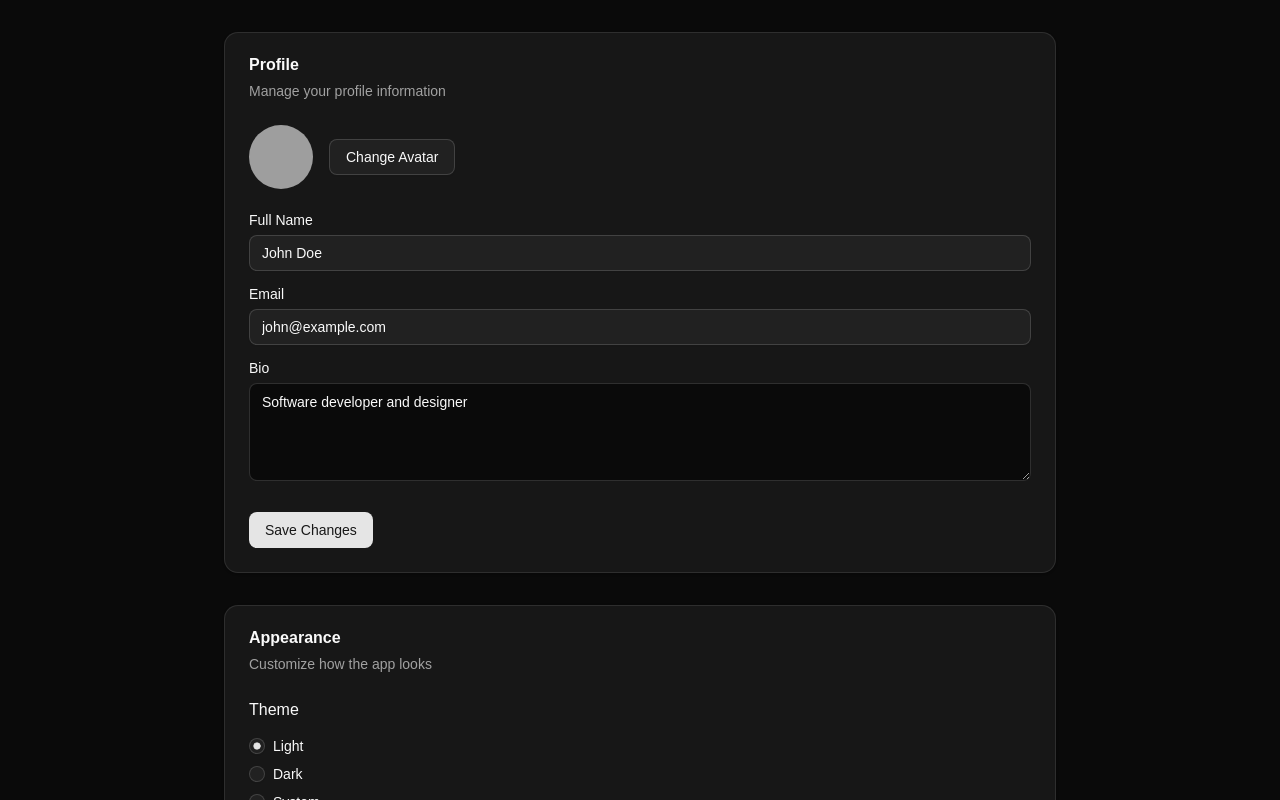
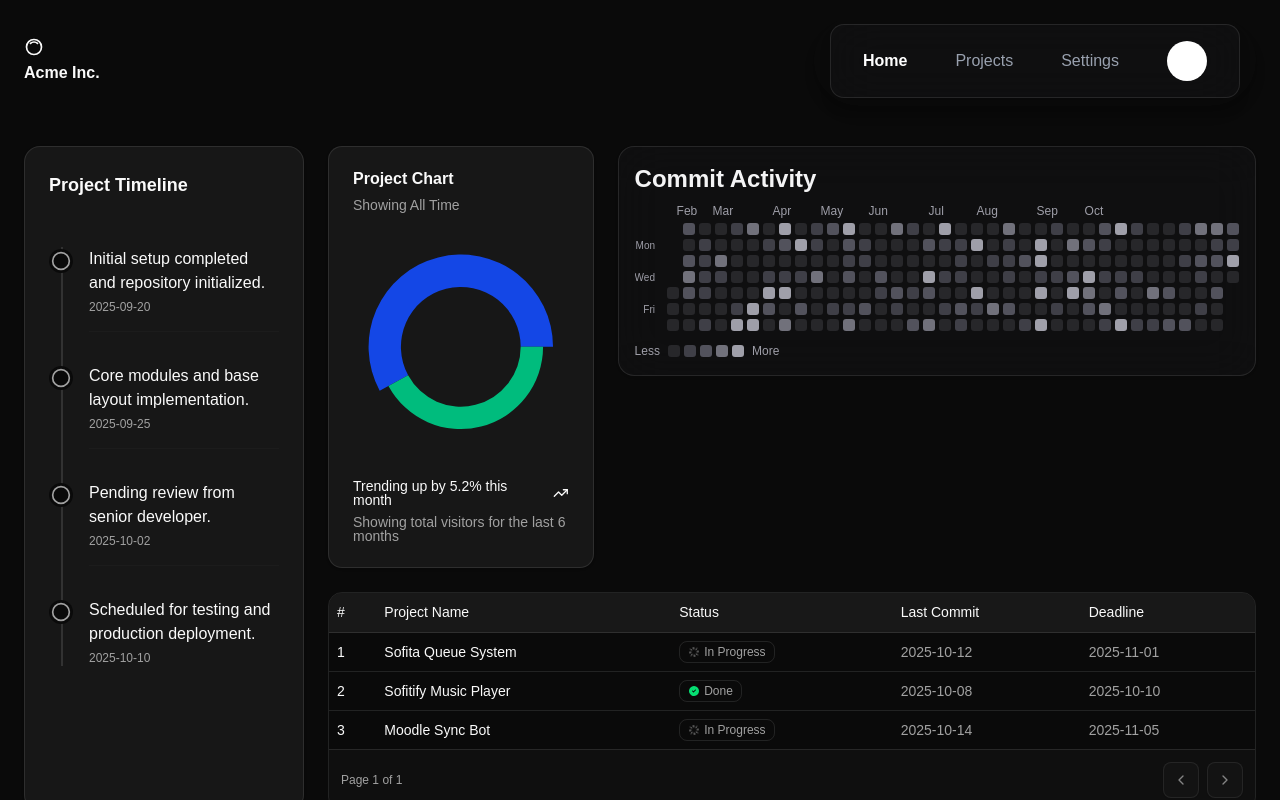
Before and after one commit to susshikan/Project-Tracker, a React (Vite) app in the folder project-tracker/: page / in a window 1280 px wide. Shown: the top 800 px of the page. Built offline with nearby package versions, Linux system fonts and the light colour scheme; grey boxes are pictures that could not be loaded.

Commit message:
Add router and solve bug in navbar

```diff
--- a/project-tracker/package.json
+++ b/project-tracker/package.json
@@ -28,6 +28,7 @@
     "lucide-react": "^0.545.0",
     "react": "^19.1.1",
     "react-dom": "^19.1.1",
+    "react-router-dom": "^7.9.4",
     "recharts": "^2.15.4",
     "tailwind-merge": "^3.3.1",
     "zod": "^4.1.12"
--- a/project-tracker/src/App.tsx
+++ b/project-tracker/src/App.tsx
@@ -1,11 +1,28 @@
-import { ChartProject } from "./components/dashboard/ChartProject"
+import { BrowserRouter as Router, Routes, Route } from "react-router-dom"
 import Tes from "./components/dashboard/Tes"
+import Dashboard from "./components/dashboard/Dashboard"
+import Navbar from "./components/navbar/Navbar"
+import ProjectListPage from "./components/ProjectListPage/ProjectListPage"
+import SettingsPage from "./components/Settings/SettingsPage"
+
+
 
 function App() {
 
 
   return (
-    <Tes />
+    <Router>
+      <div>
+        <Navbar />
+        <div>
+        <Routes>
+          <Route path="/" element={<Dashboard />} />
+          <Route path="/projects" element={<ProjectListPage />} />
+          <Route path="/settings" element={<SettingsPage />} />
+        </Routes>
+        </div>
+      </div>
+    </Router>
   )
 }
 
--- a/project-tracker/src/components/ProjectListPage/ProjectListPage.tsx
+++ b/project-tracker/src/components/ProjectListPage/ProjectListPage.tsx
@@ -1,13 +1,11 @@
 import { AddButton } from "./AddButton";
 import type { Project } from "./TableCard";
 import TableCard from "./TableCard";
-import Navbar from "../navbar/Navbar";
 //flex items-center justify-center min-h-screen bg-background p-4 flex-col
 
 export default function ProjectListPage(){
     return(
         <div>
-            <Navbar />
         <div className="flex items-center justify-center min-h-screen bg-background">
         <div className="w-full max-w-6xl p-4">
             <div className="pl-4">
--- a/project-tracker/src/components/dashboard/Dashboard.tsx
+++ b/project-tracker/src/components/dashboard/Dashboard.tsx
@@ -59,7 +59,6 @@ const data = [
 export default function Dashboard() {
   return (
     <div>
-    <Navbar />
     <div className="min-h-screen p-6 bg-background">
       {/* grid utama: sidebar kiri + konten kanan */}
       <div className="grid grid-cols-[280px_1fr] gap-6 h-full">
--- a/project-tracker/src/components/dashboard/Tes.tsx
+++ b/project-tracker/src/components/dashboard/Tes.tsx
@@ -38,6 +38,6 @@ const data = [
 
 export default function Tes() {
     return (
-       <SettingsPage />
+       <Dashboard />
     )
 }
--- a/project-tracker/src/components/navbar/FloatingNavbar.tsx
+++ b/project-tracker/src/components/navbar/FloatingNavbar.tsx
@@ -1,10 +1,12 @@
 import React from "react"
 import { useState } from "react"
+import { Link, useLocation } from "react-router-dom"
 
 export default function FloatingNavbar() {
-  const [active, setActive] = useState("/")
+  const location = useLocation()
+  const activePath = location.pathname
 
-  const isActive = (path: any) => active === path
+  const isActive = (path: string) => activePath === path
 
   return (
     <nav className="">
@@ -14,32 +16,31 @@ export default function FloatingNavbar() {
 
 
           {/* Navigation Links */}
-          <button
-            onClick={() => setActive("/")}
+          <Link
+            to='/'
             className={`transition-colors ${
               isActive("/") ? "text-white font-semibold" : "text-gray-400 hover:text-white"
             }`}
           >
             Home
-          </button>
+          </Link>
 
-          <button
-            onClick={() => setActive("/projects")}
+          <Link
+            to='/projects'
             className={`transition-colors ${
               isActive("/projects") ? "text-white font-semibold" : "text-gray-400 hover:text-white"
             }`}
           >
             Projects
-          </button>
-
-          <button
-            onClick={() => setActive("/settings")}
+          </Link>
+          <Link
+            to='/settings'
             className={`transition-colors ${
               isActive("/settings") ? "text-white font-semibold" : "text-gray-400 hover:text-white"
             }`}
           >
             Settings
-          </button>
+          </Link>
 
           {/* Right side - profile */}
           <div className="w-10 h-10 bg-white rounded-full" />
```
Also changed, not shown: 1 other file (tests, documents, lock files or other folders).
